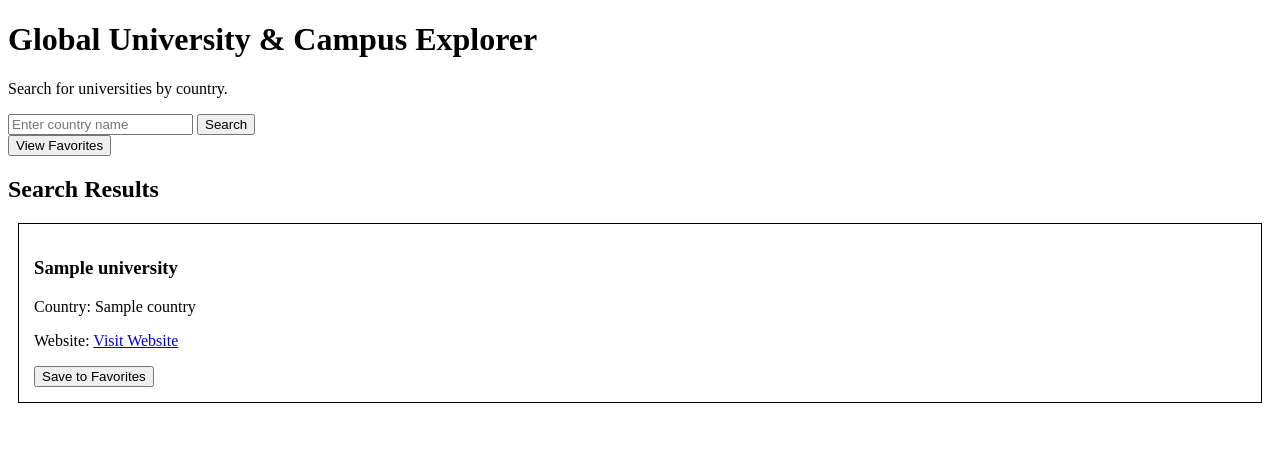
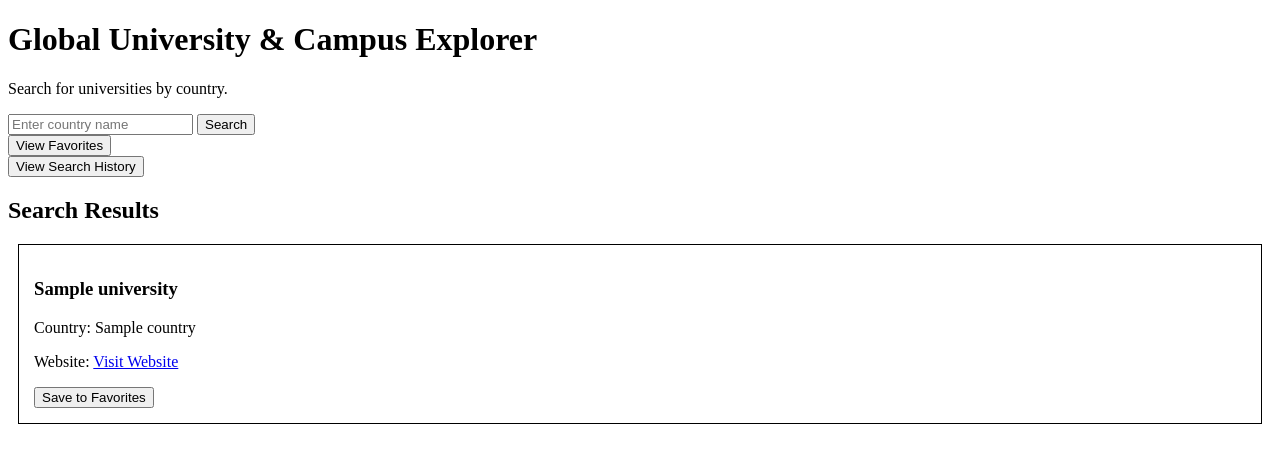
Before and after one commit to hcyber7/global-university-campus-explorer, a Flask app: template templates/index.html in a window 1280 px wide. Shown: the top 463 px of the page. Run offline with Flask 3, Linux system fonts and the light colour scheme; the template is opened without the code that fills it: most values are stand-ins (such as "Sample title", 1, 10 or a date in 2020).

Commit message:
Button Tested for Search History

```diff
--- a/templates/index.html
+++ b/templates/index.html
@@ -24,8 +24,12 @@
 </form>
 
 
-<form action="/favorites">   <!-- New button to view favorites -->
+<form action="/favorites">
     <button type="submit">View Favorites</button>
+</form>
+
+<form action="/history">
+    <button type="submit">View Search History</button>
 </form>
 
 
```
Also changed, not shown: data/universities.db.
